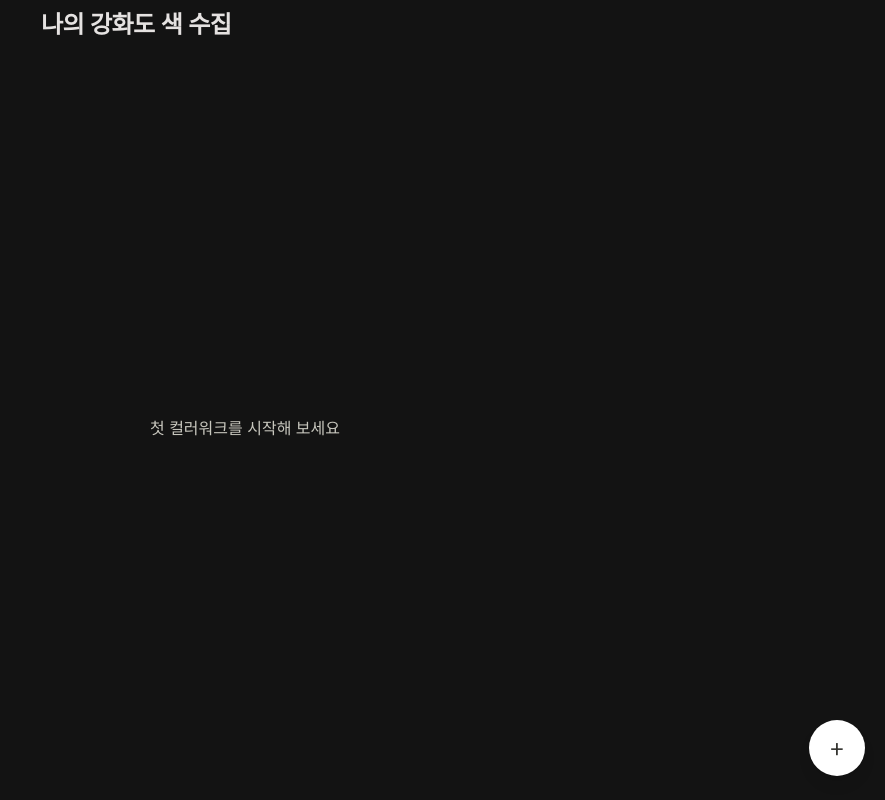
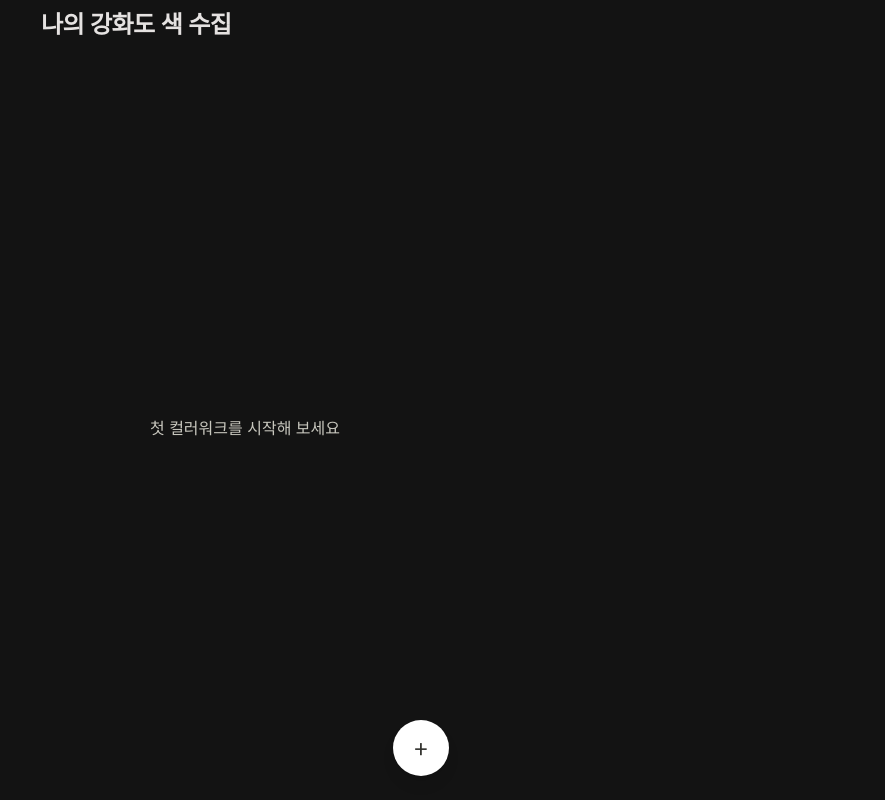
Before and after one commit to nuuco/ganghwa-color-walk, a React (Vite) app: page / in a window 1280 px wide. Shown: the whole page, without its empty margins (395-1280 px from the left). Built offline with nearby package versions, Linux system fonts and the light colour scheme; a web font is replaced by a local one.

Commit message:
플로팅 버튼 위치 수정

```diff
--- a/src/components/layout/FAB.tsx
+++ b/src/components/layout/FAB.tsx
@@ -5,13 +5,17 @@ interface FABProps {
 
 export function FAB({ onClick, label = '새 컬러워크' }: FABProps) {
   return (
+    <div className="pointer-events-none fixed bottom-6 left-1/2 z-30 w-full max-w-app -translate-x-1/2 px-page">
+      <div className="pointer-events-auto flex justify-end">
         <button
           type="button"
           onClick={onClick}
-      className="fixed bottom-6 right-5 z-30 flex h-14 w-14 items-center justify-center rounded-full bg-primary text-2xl font-light text-on-primary shadow-lg"
+          className="flex h-14 w-14 items-center justify-center rounded-full bg-primary text-2xl font-light text-on-primary shadow-lg"
           aria-label={label}
         >
           +
         </button>
+      </div>
+    </div>
   )
 }
```
Also changed, not shown: 1 other file (tests, documents, lock files or other folders). Lines whose indentation alone changed are shown as unchanged.
